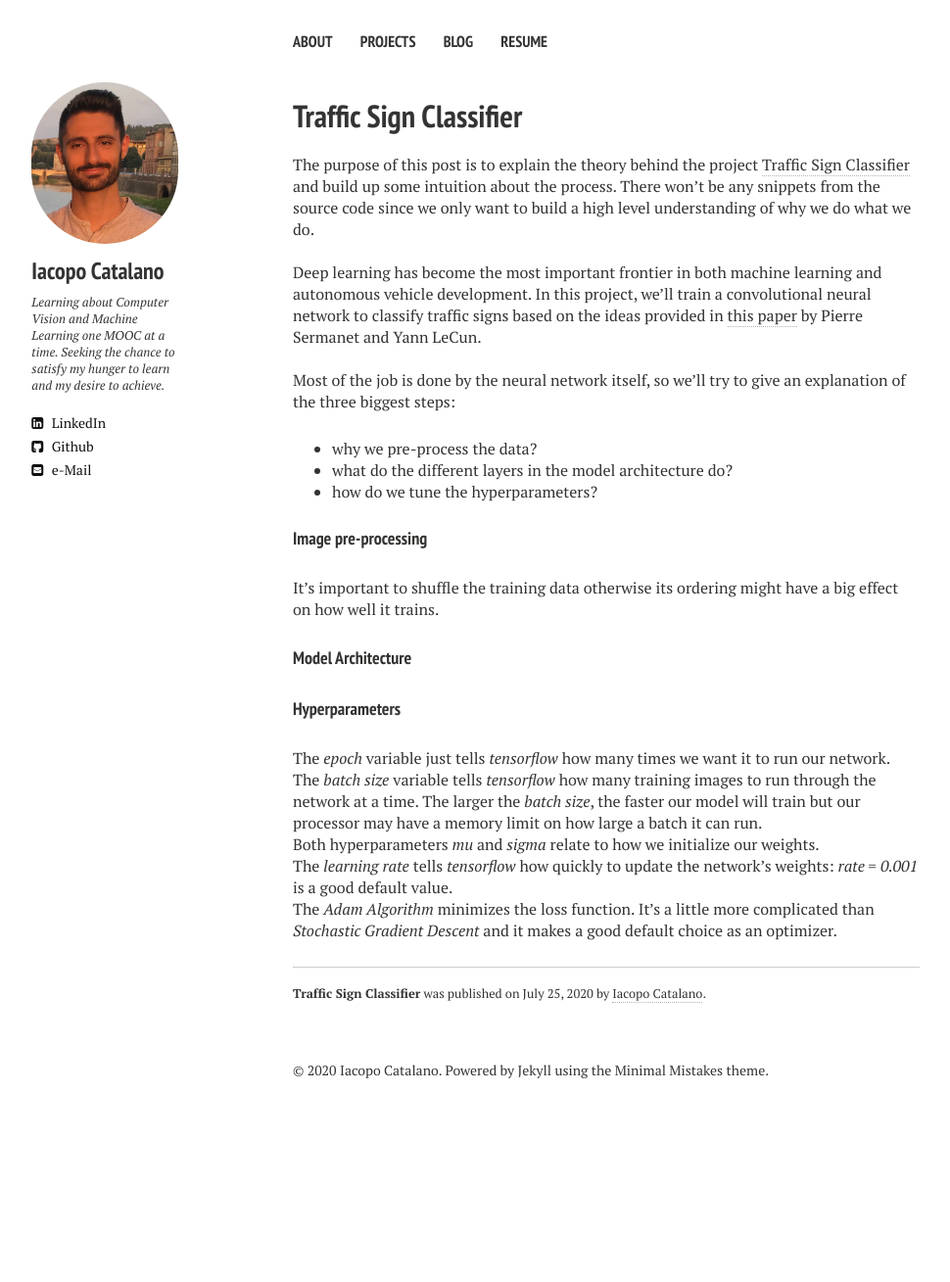
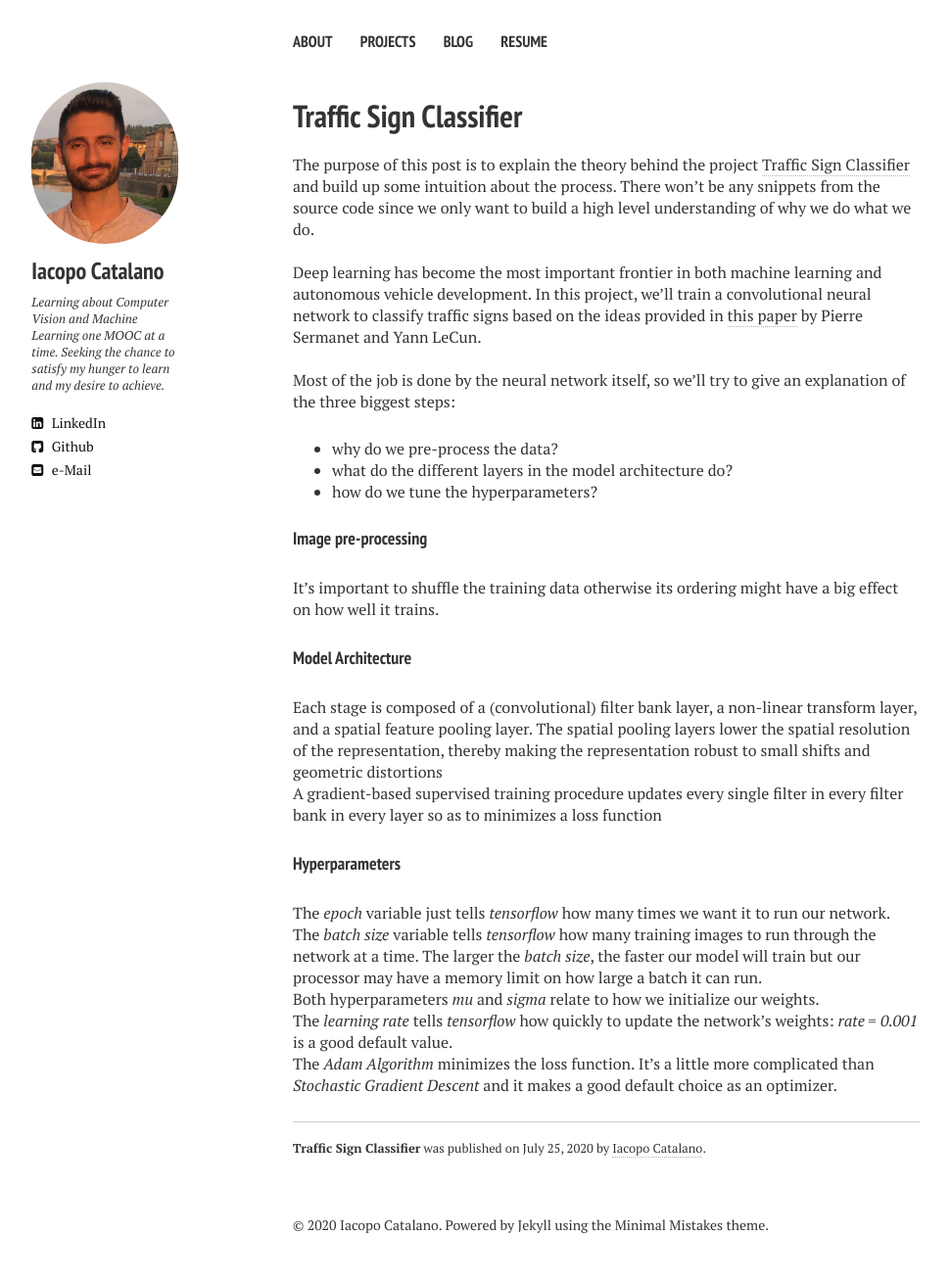
Before and after one commit to IacopomC/iacopomc.github.io, a Jekyll site: the page built from _posts/2020-07-25-traffic-sign-classifier.md, in a window 1280 px wide. Shown: the whole page at 98% size, without its empty margins (21-991 px from the left). Built offline with Jekyll 4.4.1, drawn with Linux system fonts in a browser that asks for light colours; nearby versions of some CDN libraries; our own code applies the rules of GitHub Pages for plain Markdown files; before the commit the page ends 1151 px from its top, so only the background shows below that.

```diff
--- a/_posts/2020-07-25-traffic-sign-classifier.md
+++ b/_posts/2020-07-25-traffic-sign-classifier.md
@@ -15,7 +15,7 @@ Deep learning has become the most important frontier in both machine learning an
 <br/>
 
 Most of the job is done by the neural network itself, so we'll try to give an explanation of the three biggest steps:
-- why we pre-process the data?
+- why do we pre-process the data?
 - what do the different layers in the model architecture do?
 - how do we tune the hyperparameters?
 
@@ -23,6 +23,16 @@ Most of the job is done by the neural network itself, so we'll try to give an ex
 It's important to shuffle the training data otherwise its ordering might have a big effect on how well it trains.
 
 #### Model Architecture
+Each stage is composed
+of a (convolutional) filter bank layer, a non-linear transform
+layer, and a spatial feature pooling layer. The spatial pooling
+layers lower the spatial resolution of the representation,
+thereby making the representation robust to small shifts and geometric distortions
+
+A gradient-based
+supervised training procedure updates every single filter in
+every filter bank in every layer so as to minimizes a loss
+function
 
 #### Hyperparameters
 
```
Also changed, not shown: _projects/2020-07-25-traffic-sign-classifier-project.md (+7 -3 lines).
